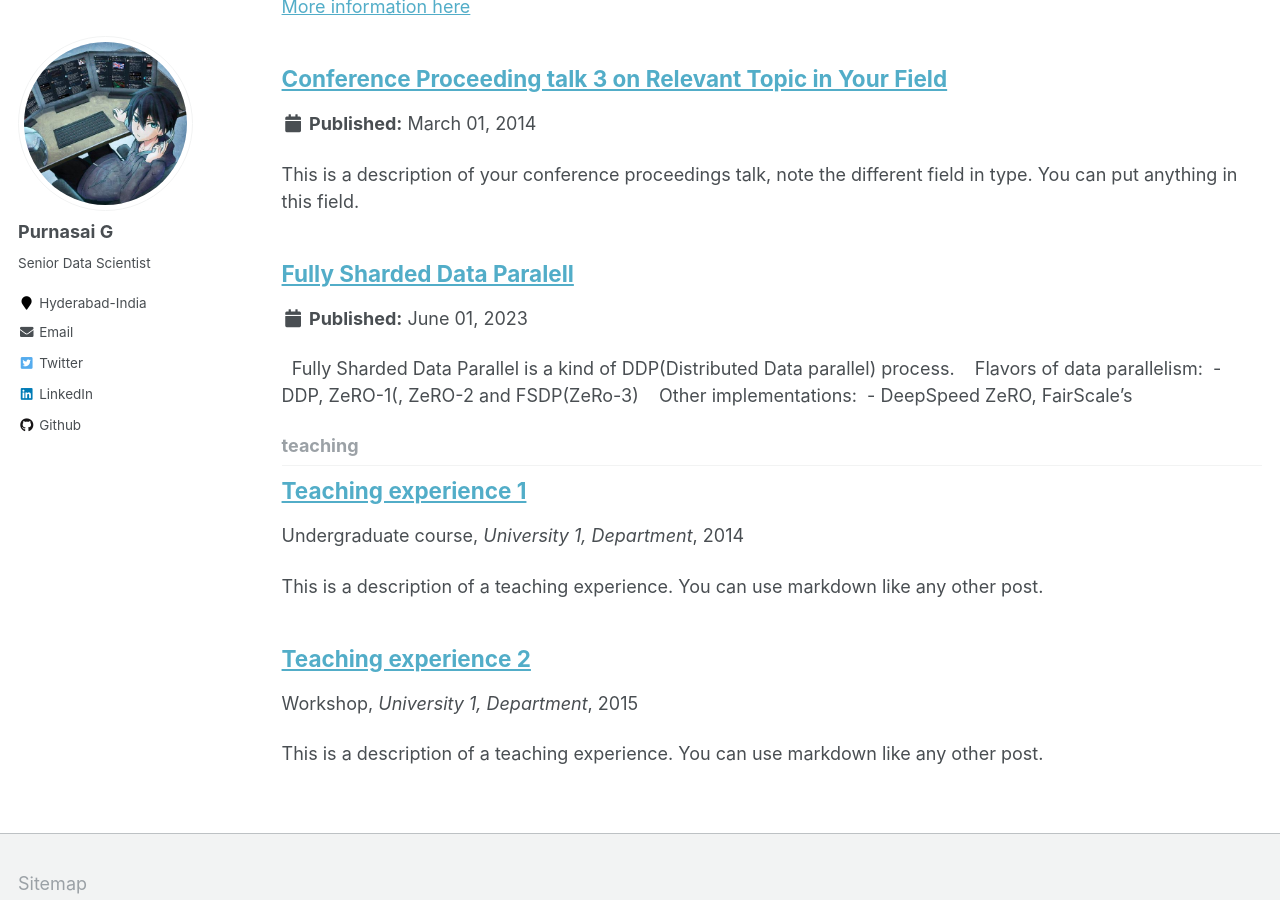
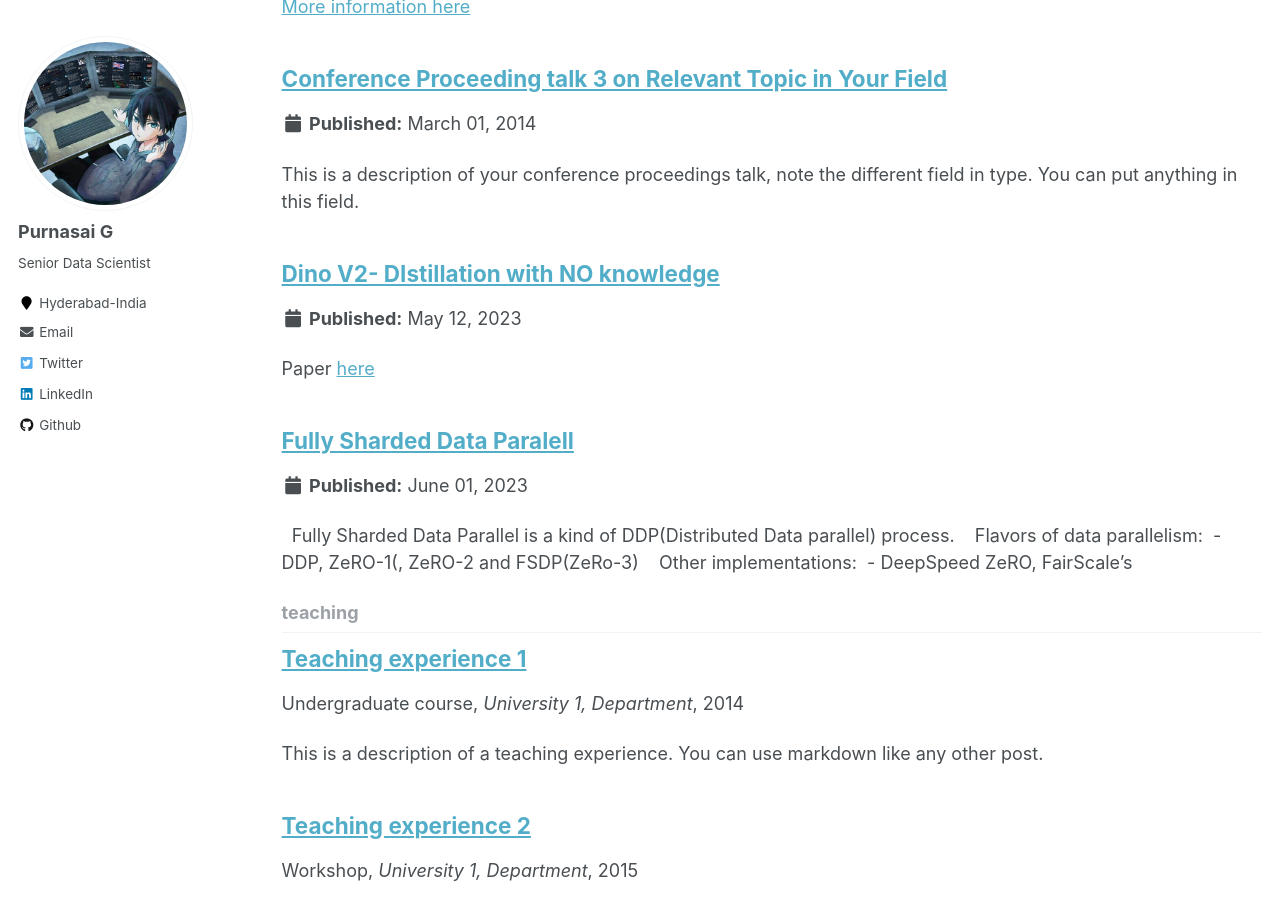
Before and after one commit to purnasai/purnasai.github.io, a Jekyll site: the page built from _pages/collection-archive.html, in a window 1280 px wide and 900 px high, scrolled down 2094 px. Built offline with Jekyll 4.4.1, drawn with Linux system fonts in a browser that asks for light colours.

Commit message:
Update and rename Dino V2.md to dinov2.md

```diff
--- a/_talks/Dino V2.md
+++ b/_talks/dinov2.md
@@ -1,3 +1,10 @@
+---
+title: "Dino V2- DIstillation with NO knowledge"
+collection: talks
+permalink: /talks/dinov2
+date: 2023-05-12
+---
+
 Paper [here](https://arxiv.org/abs/2304.07193)
 
 ![](../assets/images/dino_v2_img1.png)
```
